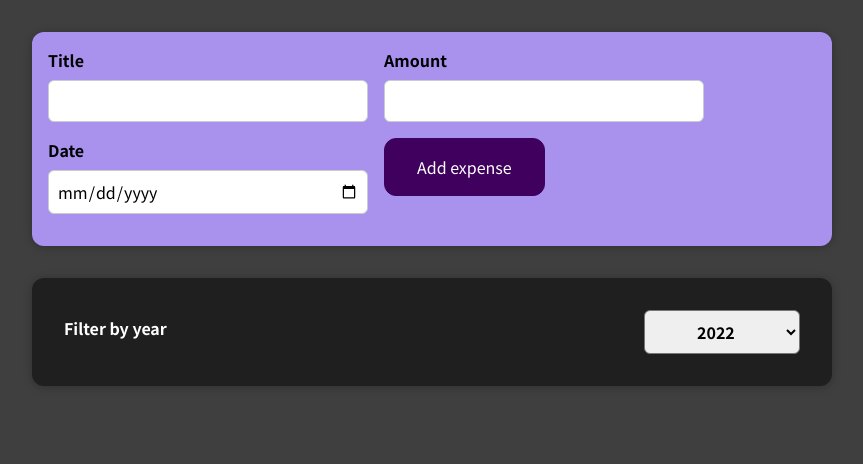
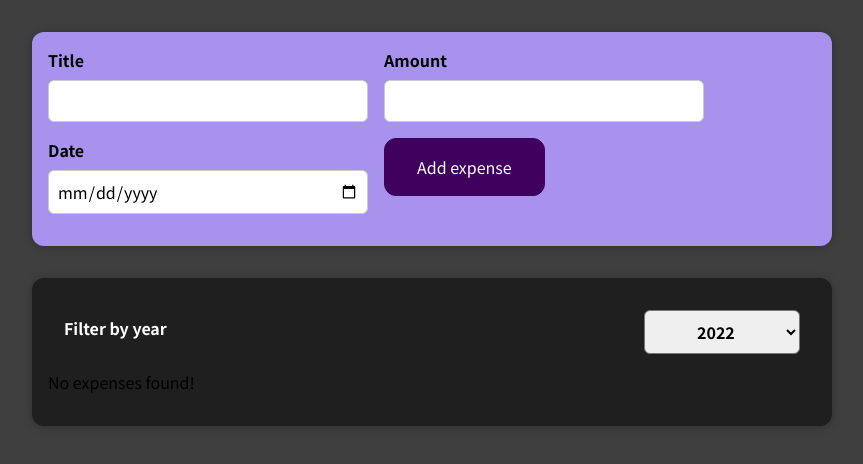
Before and after one commit to Razieh-Abedi/expense-tracker, a React (Create React App) app: page / in a window 1280 px wide. Shown: the top 464 px of the page, without its empty margins (208-1071 px from the left). Built offline with nearby package versions, Linux system fonts and the light colour scheme.

Commit message:
did conditional rendering for filtered expenses

```diff
--- a/src/components/Expenses/Expenses.js
+++ b/src/components/Expenses/Expenses.js
@@ -20,7 +20,10 @@ const Expenses = (props) => {
           onFilterChange={filterChangeHandler}
           selected={filteredYear}
         />
-        {filteredExpenses.map((item) => {
+        {filteredExpenses.length === 0 ? (
+          <p>No expenses found!</p>
+        ) : (
+          filteredExpenses.map((item) => {
             return (
               <ExpenseItem
                 key={item.id}
@@ -29,7 +32,8 @@ const Expenses = (props) => {
                 date={item.date}
               />
             );
-        })}
+          })
+        )}
       </Card>
     </div>
   );
```
Lines whose indentation alone changed are shown as unchanged.
